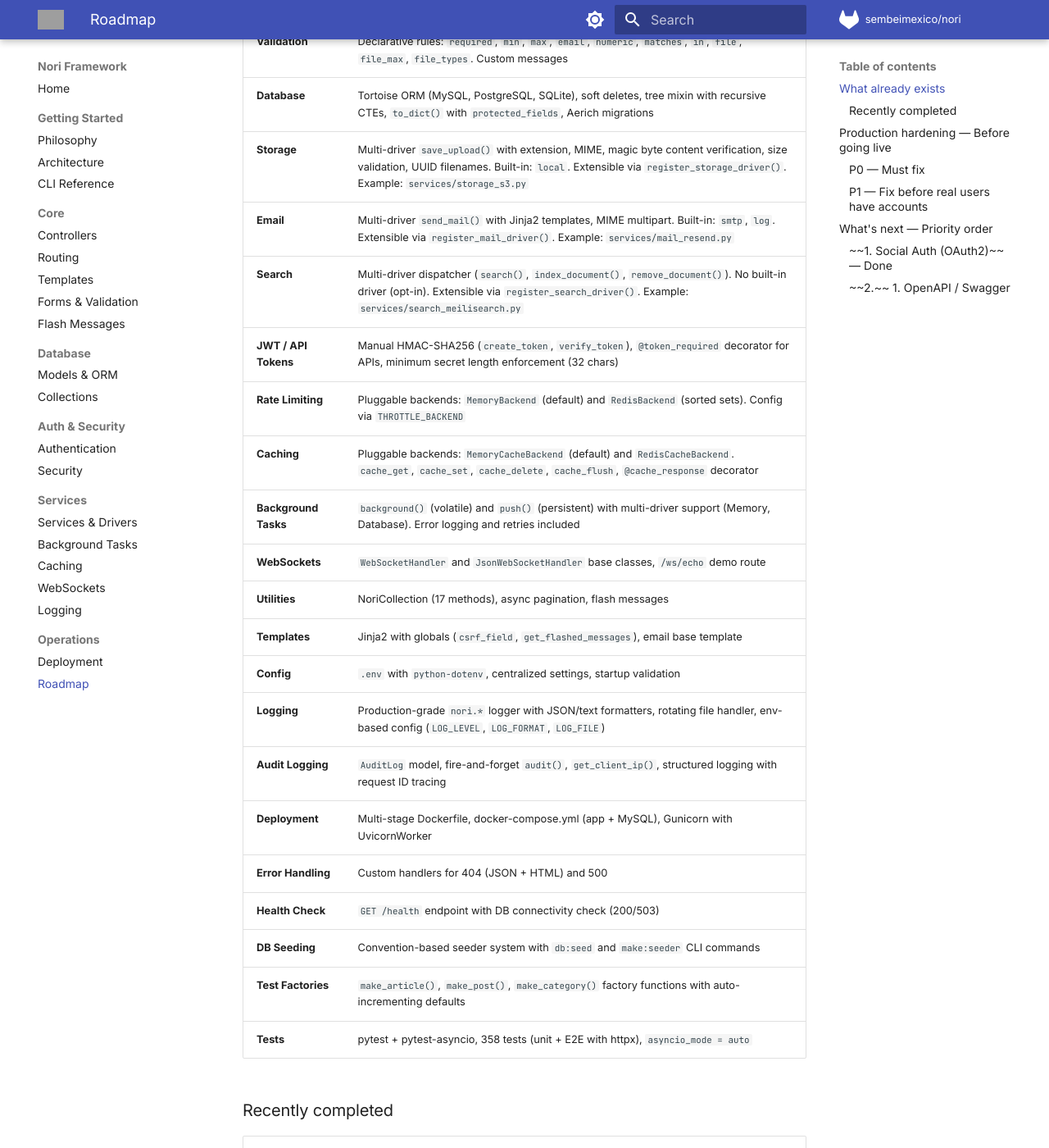
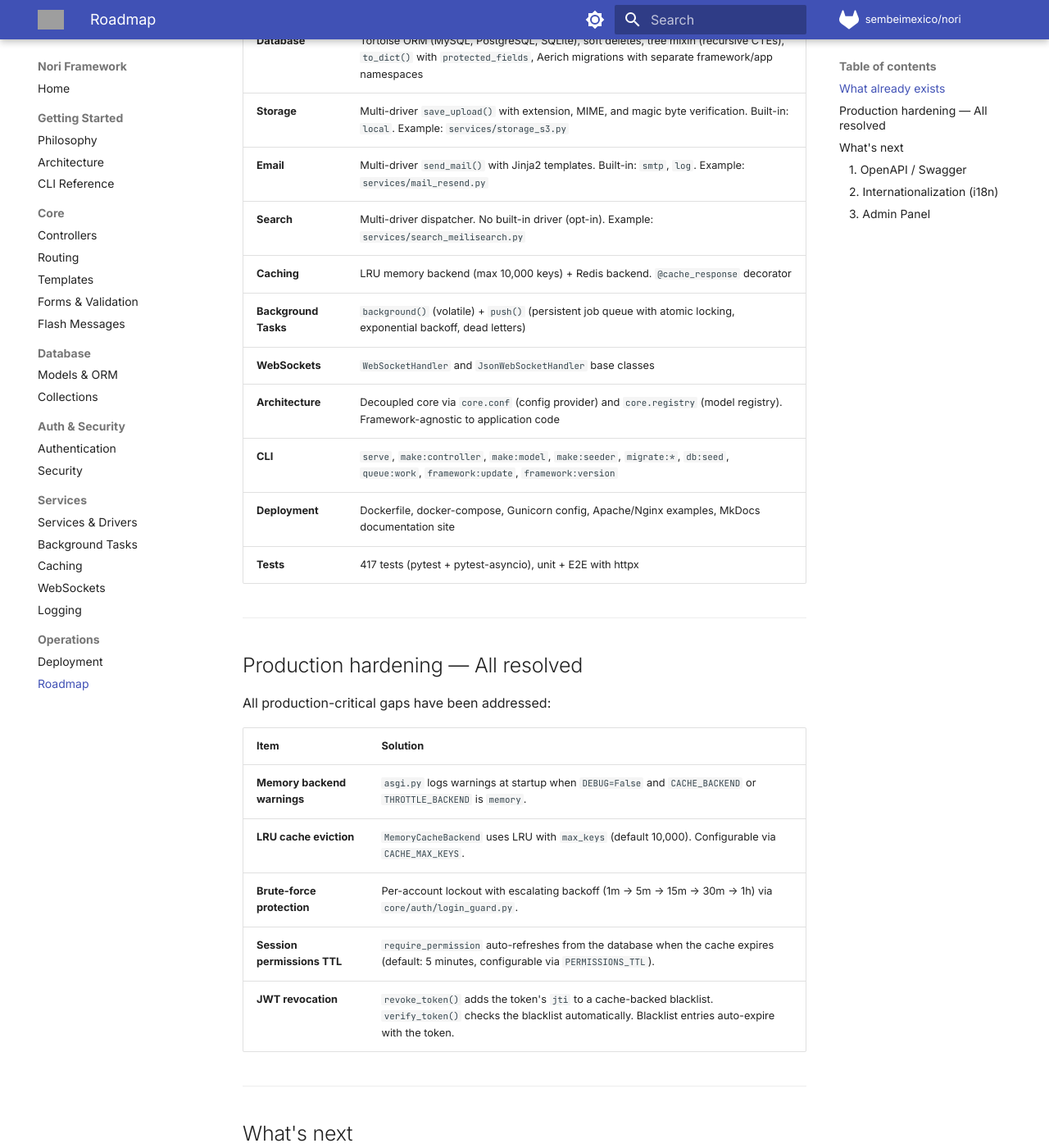
Before and after one commit to sembeimx/nori, an MkDocs documentation site: the page built from docs/roadmap.md, in a window 1280 px wide and 1400 px high, scrolled down 559 px. Shown: the whole window at 82% size. Built offline with MkDocs 1.6.1 and Material for MkDocs 9.7.7, drawn with Linux system fonts in a browser that asks for light colours; comment, search, counter and statistics services are not loaded; some of the changed text lies outside the part shown; grey boxes are pictures that could not be loaded.

Commit message:
Harden production security: JWT revocation, session permissions TTL, and memory backend guards

```diff
--- a/docs/roadmap.md
+++ b/docs/roadmap.md
@@ -1,6 +1,6 @@
-# Roadmap — What's needed for a large-scale app
+# Roadmap
 
-Current state of Nori and the pieces needed to support production-grade applications at scale.
+Current state of Nori and what's coming next.
 
 ---
 
@@ -9,78 +9,46 @@
 | Area | Implemented |
 |------|-------------|
 | **HTTP** | Security headers, CORS, sessions, CSRF, rate limiting (pluggable backends), flash messages, Request ID tracing |
-| **Auth** | Login/logout/register, password hashing PBKDF2, role decorators (`login_required`, `require_role`, `require_any_role`), JWT with `@token_required`, granular ACL (`@require_permission`, `load_permissions`) |
-| **Validation** | Declarative rules: `required`, `min`, `max`, `email`, `numeric`, `matches`, `in`, `file`, `file_max`, `file_types`. Custom messages |
-| **Database** | Tortoise ORM (MySQL, PostgreSQL, SQLite), soft deletes, tree mixin with recursive CTEs, `to_dict()` with `protected_fields`, Aerich migrations |
-| **Storage** | Multi-driver `save_upload()` with extension, MIME, magic byte content verification, size validation, UUID filenames. Built-in: `local`. Extensible via `register_storage_driver()`. Example: `services/storage_s3.py` |
-| **Email** | Multi-driver `send_mail()` with Jinja2 templates, MIME multipart. Built-in: `smtp`, `log`. Extensible via `register_mail_driver()`. Example: `services/mail_resend.py` |
-| **Search** | Multi-driver dispatcher (`search()`, `index_document()`, `remove_document()`). No built-in driver (opt-in). Extensible via `register_search_driver()`. Example: `services/search_meilisearch.py` |
-| **JWT / API Tokens** | Manual HMAC-SHA256 (`create_token`, `verify_token`), `@token_required` decorator for APIs, minimum secret length enforcement (32 chars) |
-| **Rate Limiting** | Pluggable backends: `MemoryBackend` (default) and `RedisBackend` (sorted sets). Config via `THROTTLE_BACKEND` |
-| **Caching** | Pluggable backends: `MemoryCacheBackend` (default) and `RedisCacheBackend`. `cache_get`, `cache_set`, `cache_delete`, `cache_flush`, `@cache_response` decorator |
-| **Background Tasks** | `background()` (volatile) and `push()` (persistent) with multi-driver support (Memory, Database). Error logging and retries included |
-| **WebSockets** | `WebSocketHandler` and `JsonWebSocketHandler` base classes, `/ws/echo` demo route |
-| **Utilities** | NoriCollection (17 methods), async pagination, flash messages |
-| **Templates** | Jinja2 with globals (`csrf_field`, `get_flashed_messages`), email base template |
-| **Config** | `.env` with `python-dotenv`, centralized settings, startup validation |
-| **Logging** | Production-grade `nori.*` logger with JSON/text formatters, rotating file handler, env-based config (`LOG_LEVEL`, `LOG_FORMAT`, `LOG_FILE`) |
-| **Audit Logging** | `AuditLog` model, fire-and-forget `audit()`, `get_client_ip()`, structured logging with request ID tracing |
-| **Deployment** | Multi-stage Dockerfile, docker-compose.yml (app + MySQL), Gunicorn with UvicornWorker |
-| **Error Handling** | Custom handlers for 404 (JSON + HTML) and 500 |
-| **Health Check** | `GET /health` endpoint with DB connectivity check (200/503) |
-| **DB Seeding** | Convention-based seeder system with `db:seed` and `make:seeder` CLI commands |
-| **Test Factories** | `make_article()`, `make_post()`, `make_category()` factory functions with auto-incrementing defaults |
-| **Tests** | pytest + pytest-asyncio, 358 tests (unit + E2E with httpx), `asyncio_mode = auto` |
-
-### Recently completed
-
-| Feature | Description |
-|---------|-------------|
-| **Job Queue (Persistent)** | `push()` dispatcher with Database/Memory drivers. Features: **Atomic locking**, **Exponential backoff**, **Dead letters** (`failed_at`), **Graceful shutdown**, and `queue:work` CLI |
-| **Granular permissions (ACL)** | `require_permission('articles.edit')` decorator, `Permission` + `Role` models with M2M, `load_permissions()` for session caching |
-| **Audit logging** | `AuditLog` model + fire-and-forget `audit()` with structured logging, IP tracking, and request ID tracing |
-| **Multi-driver Email** | `send_mail()` refactored with driver registry. Built-in: `smtp` (production), `log` (development). Custom drivers via `register_mail_driver()` |
-| **Multi-driver Storage** | `save_upload()` refactored with driver registry. Built-in: `local` (disk). Custom drivers via `register_storage_driver()`. S3 example in `services/` |
-| **Search dispatcher** | `core/search.py` with `search()`, `index_document()`, `remove_document()`. No built-in driver — external engines only. Meilisearch example in `services/` |
-| **Security hardening** | `protected_fields` on models to prevent data leaks in `to_dict()`, magic byte verification on uploads (pure Python, no libmagic), JWT secret minimum length (32 chars) enforced at startup |
-| **OAuth2 Social Login** | Google (OpenID Connect + PKCE) and GitHub drivers in `services/`. Core helpers for state CSRF and PKCE in `core/auth/oauth.py`. 3-function interface: `get_auth_url`, `handle_callback`, `get_user_profile` |
-| **Framework Decoupling** | Introduced `core.registry` and `core.conf` to make the core application-agnostic. Models are registered at startup and settings are accessed via a provider. |
-| **Automatic Updates** | `nori.py framework:update` command to pull the latest framework core from GitHub, with automatic backups. |
-| **Core Hardening** | Standardized `from __future__ import annotations` across core. Robust `@inject` with whitelisted type coercion. |
+| **Auth** | Login/logout, PBKDF2 password hashing, role decorators, JWT with `@token_required`, granular ACL (`@require_permission`), brute-force protection, OAuth2 (Google + GitHub) |
+| **Validation** | Declarative pipe-separated rules: `required`, `min`, `max`, `email`, `numeric`, `matches`, `in`, `file`, `file_max`, `file_types` |
+| **Database** | Tortoise ORM (MySQL, PostgreSQL, SQLite), soft deletes, tree mixin (recursive CTEs), `to_dict()` with `protected_fields`, Aerich migrations with separate framework/app namespaces |
+| **Storage** | Multi-driver `save_upload()` with extension, MIME, and magic byte verification. Built-in: `local`. Example: `services/storage_s3.py` |
+| **Email** | Multi-driver `send_mail()` with Jinja2 templates. Built-in: `smtp`, `log`. Example: `services/mail_resend.py` |
+| **Search** | Multi-driver dispatcher. No built-in driver (opt-in). Example: `services/search_meilisearch.py` |
+| **Caching** | LRU memory backend (max 10,000 keys) + Redis backend. `@cache_response` decorator |
+| **Background Tasks** | `background()` (volatile) + `push()` (persistent job queue with atomic locking, exponential backoff, dead letters) |
+| **WebSockets** | `WebSocketHandler` and `JsonWebSocketHandler` base classes |
+| **Architecture** | Decoupled core via `core.conf` (config provider) and `core.registry` (model registry). Framework-agnostic to application code |
+| **CLI** | `serve`, `make:controller`, `make:model`, `make:seeder`, `migrate:*`, `db:seed`, `queue:work`, `framework:update`, `framework:version` |
+| **Deployment** | Dockerfile, docker-compose, Gunicorn config, Apache/Nginx examples, MkDocs documentation site |
+| **Tests** | 417 tests (pytest + pytest-asyncio), unit + E2E with httpx |
 
 ---
 
-## Production hardening — Before going live
+## Production hardening — All resolved
 
-These are not new features — they are gaps in existing subsystems that must be addressed before serving real traffic. Ordered by severity.
+All production-critical gaps have been addressed:
 
-### P0 — Must fix
-
-| Gap | Problem | Fix |
-|-----|---------|-----|
-| ~~**Memory cache unbounded growth**~~ | ~~`MemoryCacheBackend` has no max key limit.~~ | **Done** — LRU eviction with `max_keys` (default 10,000). Configurable via `CACHE_MAX_KEYS`. Least-recently-used entries evicted on insert. |
-| **Memory backends unsuitable for production** | Both `MemoryCacheBackend` and `MemoryThrottleBackend` lose all state on restart or deploy. Rate limit counters reset, cached data vanishes. With multiple workers (Gunicorn), each process has its own isolated store — rate limits become ineffective. | Add a startup warning when `DEBUG=False` and memory backends are active. Document Redis as the production requirement for cache and rate limiting. |
-
-### P1 — Fix before real users have accounts
-
-| Gap | Problem | Fix |
-|-----|---------|-----|
-| ~~**No brute-force protection on login**~~ | ~~An attacker can attempt passwords against a known email indefinitely.~~ | **Done** — `check_login_allowed()`, `record_failed_login()`, `clear_failed_logins()` in `core/auth/login_guard.py`. Per-account lockout with escalating backoff (1m → 5m → 15m → 30m → 1h). Uses cache backend. |
-| **Session permissions never invalidate** | `load_permissions()` caches the user's roles and permissions in the session. If an admin revokes a role, the user keeps their old permissions until their session expires or they log out. | Add a TTL or version check: store a `permissions_loaded_at` timestamp in the session and re-fetch after a configurable interval (e.g. 5 minutes). |
-| **JWT has no revocation mechanism** | Once issued, a JWT is valid until it expires. A compromised token cannot be invalidated. | Implement a lightweight token blacklist (DB or cache-backed) checked on `@token_required`. Add an optional `jti` (JWT ID) claim for selective revocation. |
+| Item | Solution |
+|------|----------|
+| **Memory backend warnings** | `asgi.py` logs warnings at startup when `DEBUG=False` and `CACHE_BACKEND` or `THROTTLE_BACKEND` is `memory`. |
+| **LRU cache eviction** | `MemoryCacheBackend` uses LRU with `max_keys` (default 10,000). Configurable via `CACHE_MAX_KEYS`. |
+| **Brute-force protection** | Per-account lockout with escalating backoff (1m → 5m → 15m → 30m → 1h) via `core/auth/login_guard.py`. |
+| **Session permissions TTL** | `require_permission` auto-refreshes from the database when the cache expires (default: 5 minutes, configurable via `PERMISSIONS_TTL`). |
+| **JWT revocation** | `revoke_token()` adds the token's `jti` to a cache-backed blacklist. `verify_token()` checks the blacklist automatically. Blacklist entries auto-expire with the token. |
 
 ---
 
-## What's next — Priority order
+## What's next
 
-### ~~1. Social Auth (OAuth2)~~ — Done
+### 1. OpenAPI / Swagger
 
-Implemented in `services/oauth_google.py` and `services/oauth_github.py`. Core helpers in `core/auth/oauth.py`. See [Authentication — OAuth2](authentication.md#oauth2-social-login).
+Auto-generated API docs from route definitions. Pipe-separated validation (`'required|email|max:255'`) doesn't map cleanly to OpenAPI schemas — may require optional type metadata on routes.
 
-### ~~2.~~ 1. OpenAPI / Swagger
+### 2. Internationalization (i18n)
 
-**Why it's #2**: The most valuable feature Nori lacks for public APIs. Auto-generated docs from route definitions.
+Translation support for templates and validation messages. Bilingual documentation site (EN/ES).
 
-**Concerns**: Pipe-separated validation (`'required|email|max:255'`) doesn't map cleanly to OpenAPI schemas. May require adding optional type metadata to routes.
+### 3. Admin Panel
 
-...
+Leverage `core.registry` to auto-discover registered models. Visual interface for AuditLog inspection, Job queue status, and basic CRUD.
```
Also changed, not shown: docs/authentication.md (+19 -0 lines), docs/index.md (+10 -12 lines), 5 other files.
